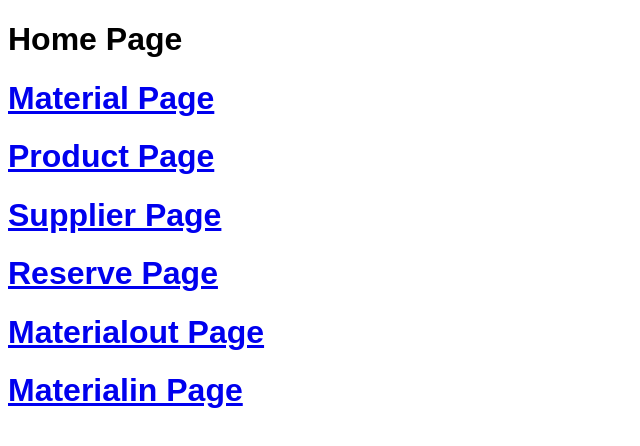
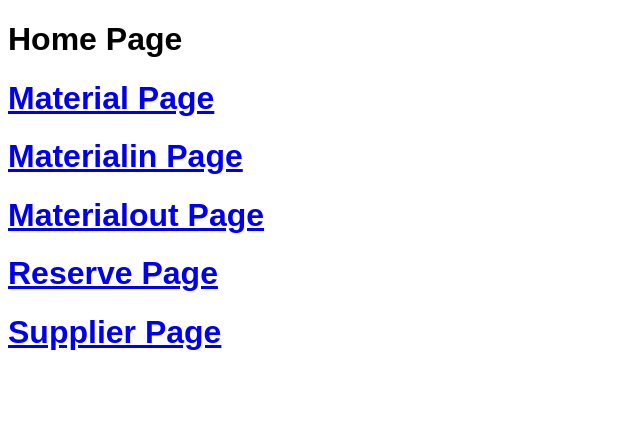
Before and after one commit to it22272690/Jewelry-Manufacturing-and-Store-Management, a React (Create React App) app in the folder frontend/: page / in a window 1280 px wide. Shown: the top 446 px of the page, without its empty margins (0-640 px from the left). Built offline with nearby package versions, Linux system fonts and the light colour scheme; what @react-pdf/renderer would draw is missing.

Commit message:
add new change

```diff
--- a/frontend/src/Components/Home/Home.js
+++ b/frontend/src/Components/Home/Home.js
@@ -12,16 +12,15 @@ function Home() {
 
       <Link to="/materialdetails"><h1>Material Page</h1></Link>
 
-      <Link to="/productdetails"><h1>Product Page</h1></Link>
+      <Link to="/materialindetails"><h1>Materialin Page</h1></Link>
 
-      <Link to="/supplierdetails"><h1>Supplier Page</h1></Link>
+      <Link to="/materialoutdetails"><h1>Materialout Page</h1></Link>
+
+      {/* Product Page */}
 
       <Link to="/reservedetails"><h1>Reserve Page</h1></Link>
 
-      <Link to="/materialoutdetails"><h1>Materialout Page</h1></Link>
-
-      <Link to="/materialindetails"><h1>Materialin Page</h1></Link>
-
+      <Link to="/supplierdetails"><h1>Supplier Page</h1></Link>
 
     </div>
   )
```
